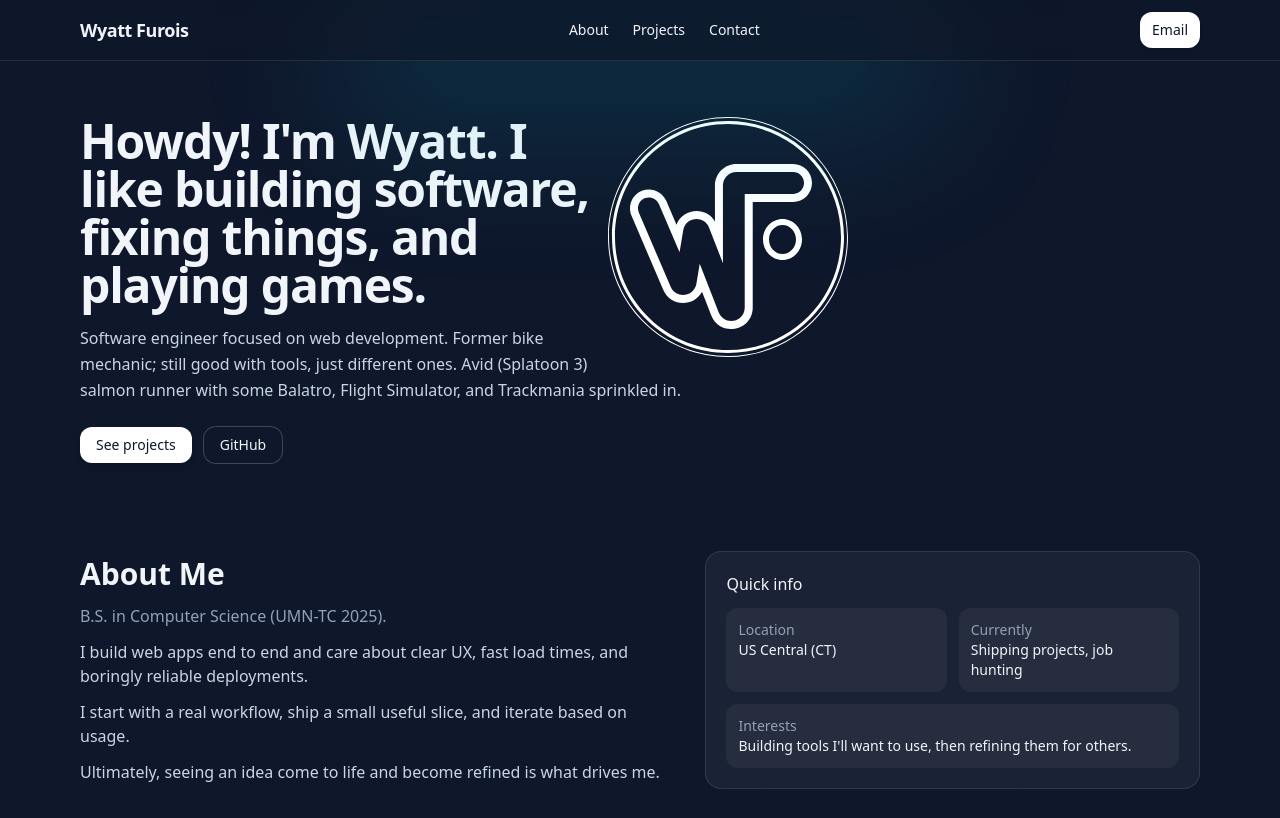
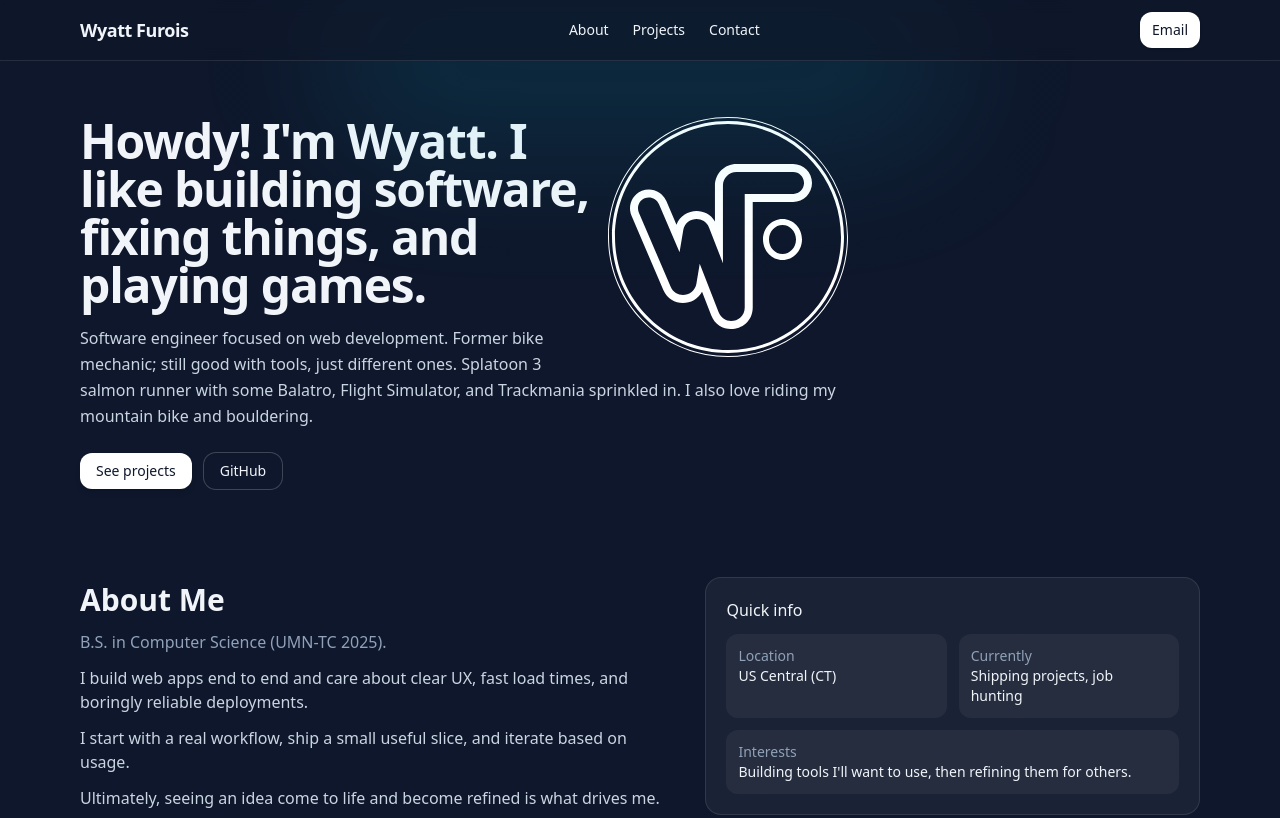
Before and after one commit to tr1ptychs/personal-site, a plain HTML site: page public/index.html in a window 1280 px wide. Shown: the top 818 px of the page. Drawn offline with Linux system fonts and the light colour scheme.

Commit message:
bio update

```diff
--- a/public/index.html
+++ b/public/index.html
@@ -119,9 +119,9 @@
                         <p class="mt-4 text-slate-300 leading-relaxed">
                             Software engineer focused on web development. Former
                             bike mechanic; still good with tools, just different
-                            ones. Avid (Splatoon 3) salmon runner with some
-                            Balatro, Flight Simulator, and Trackmania sprinkled
-                            in.
+                            ones. Splatoon 3 salmon runner with some Balatro,
+                            Flight Simulator, and Trackmania sprinkled in. I
+                            also love riding my mountain bike and bouldering.
                         </p>
                         <div class="mt-6 flex flex-wrap gap-3">
                             <a
```
